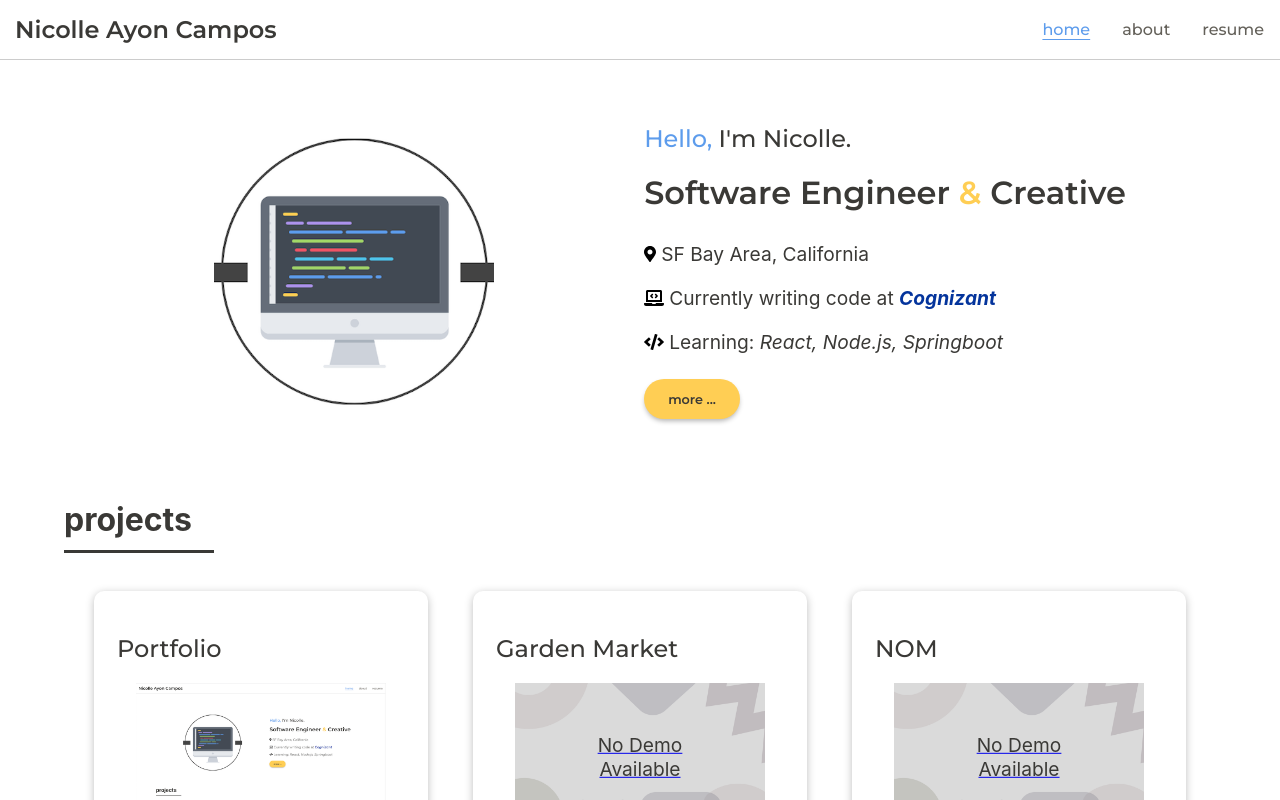
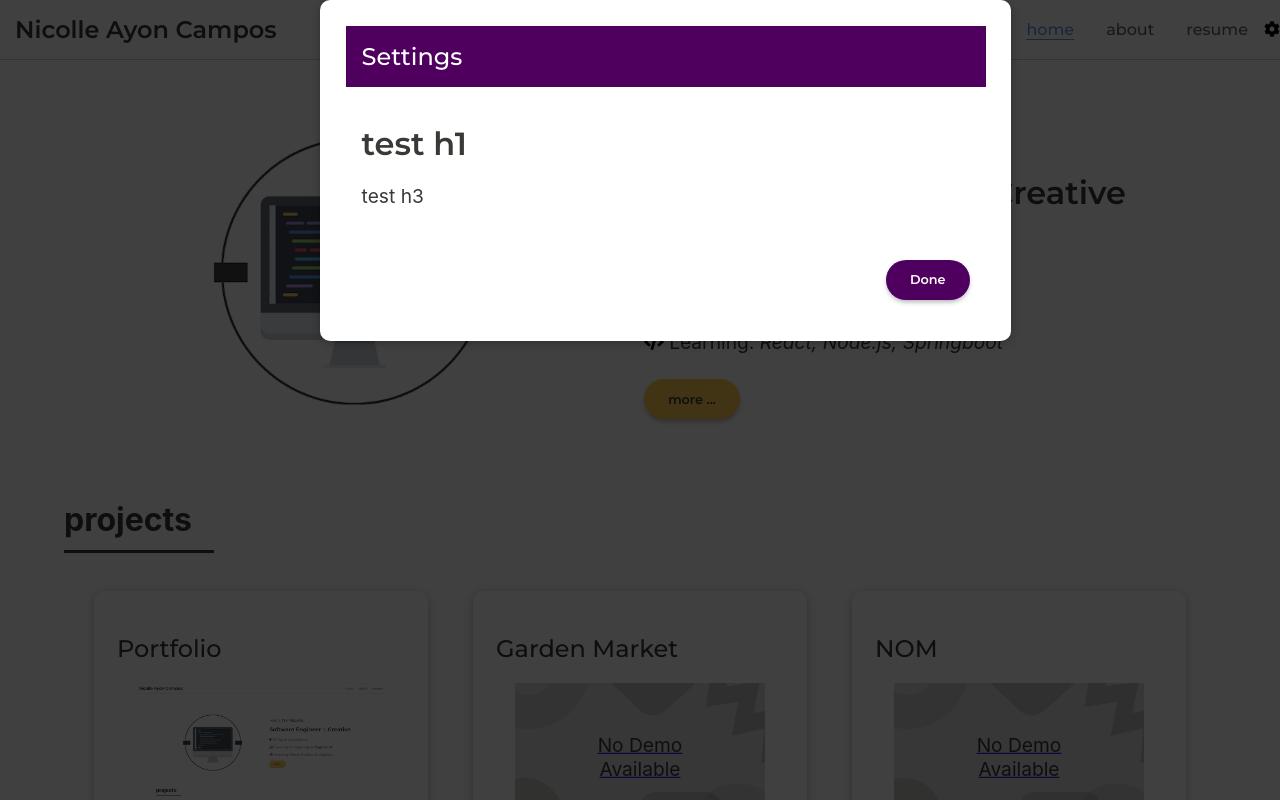
Before and after one commit to nicolleayon/nicolle-ayon-portfolio, a React (Create React App) app: page / in a window 1280 px wide. Shown: the top 800 px of the page. Built offline with nearby package versions, Linux system fonts and the light colour scheme.

Commit message:
Added cog button in setting. Created modal component and css. //todo: make functional the done button & add setting slide button

```diff
--- /dev/null
+++ b/src/UI/Modal.js
@@ -0,0 +1,24 @@
+import React from "react";
+
+import Card from "./Card";
+
+import styles from "./Modal.module.css";
+
+const Modal = (props) => {
+  return (
+    <div>
+      <div className={styles.backdrop}></div>
+      <Card className={styles.modal}>
+        <header className={styles.header}>
+          <h2>{props.title}</h2>
+        </header>
+        <div className={styles.content}>{props.children}</div>
+        <footer className={styles.actions}>
+          <div className={`${styles["btn"]}`}>Done</div>
+        </footer>
+      </Card>
+    </div>
+  );
+};
+
+export default Modal;
--- /dev/null
+++ b/src/UI/Modal.module.css
@@ -0,0 +1,67 @@
+.backdrop {
+  position: fixed;
+  top: 0;
+  left: 0;
+  width: 100%;
+  height: 100vh;
+  z-index: 10;
+  background: rgba(0, 0, 0, 0.75);
+}
+
+.modal {
+  position: fixed;
+  /* top: 30vh; */
+  left: 10%;
+  width: 80%;
+  z-index: 100;
+  overflow: hidden;
+}
+
+.header {
+  background: #4f005f;
+  padding: 1rem;
+}
+
+.header h2 {
+  margin: 0;
+  color: white;
+}
+
+.content {
+  padding: 1rem;
+}
+
+.actions {
+  padding: 1rem;
+  display: flex;
+  justify-content: flex-end;
+}
+
+.btn {
+  display: flex;
+  align-items: center;
+  /* background-color: #ffce54; */
+  background-color: #4f005f;
+  height: 40px;
+  border-style: none;
+  border-radius: 24px;
+  box-shadow: #0000004d 0 3px 5px -1px;
+  box-sizing: border-box;
+  text-decoration: none;
+  text-align: center;
+  font-family: "Montserrat", sans-serif;
+  font-size: 0.8em;
+  font-weight: bold;
+  /* color: #3a3936; */
+  color: white;
+  line-height: normal;
+  cursor: pointer;
+  padding: 2px 24px;
+}
+
+@media (min-width: 768px) {
+  .modal {
+    left: calc(50% - 20rem);
+    width: 40rem;
+  }
+}
--- a/src/components/Navbar.js
+++ b/src/components/Navbar.js
@@ -1,9 +1,17 @@
 import React from "react";
 import { NavLink } from "react-router-dom";
+import Modal from "../UI/Modal";
 import styles from "../styles/Navbar.module.css";
+import { FontAwesomeIcon } from "@fortawesome/react-fontawesome";
+import { faCog } from "@fortawesome/free-solid-svg-icons";
 
 const Navbar = () => {
   return (
+    <div>
+      <Modal title="Settings">
+        <h1>test h1</h1>
+        <h3>test h3</h3>
+      </Modal>
       <nav>
         <NavLink to="/" className={styles["nav-logo"]}>
           Nicolle Ayon Campos
@@ -24,8 +32,12 @@ const Navbar = () => {
               resume
             </NavLink>
           </li>
+          <li>
+            <FontAwesomeIcon icon={faCog} />
+          </li>
         </ul>
       </nav>
+    </div>
   );
 };
 
```
Lines whose indentation alone changed are shown as unchanged.
